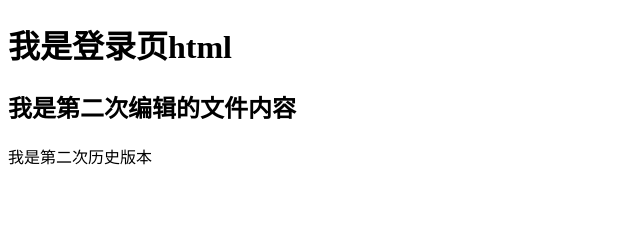
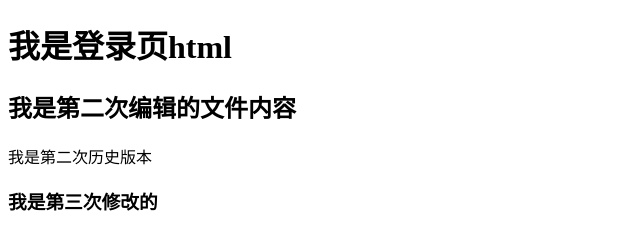
Before and after one commit to zilong1214/BK-2007-test1, a plain HTML site: page pages/login.html in a window 1280 px wide. Shown: the whole page, without its empty margins (0-640 px from the left). Drawn offline with Linux system fonts and the light colour scheme.

Commit message:
我是第三次修改的

```diff
--- a/pages/login.html
+++ b/pages/login.html
@@ -9,6 +9,7 @@
     <h1>我是登录页html</h1>
     <h2>我是第二次编辑的文件内容</h2>
     <p>我是第二次历史版本</p>
+    <h3>我是第三次修改的</h3>
 
 
 </body>
```
